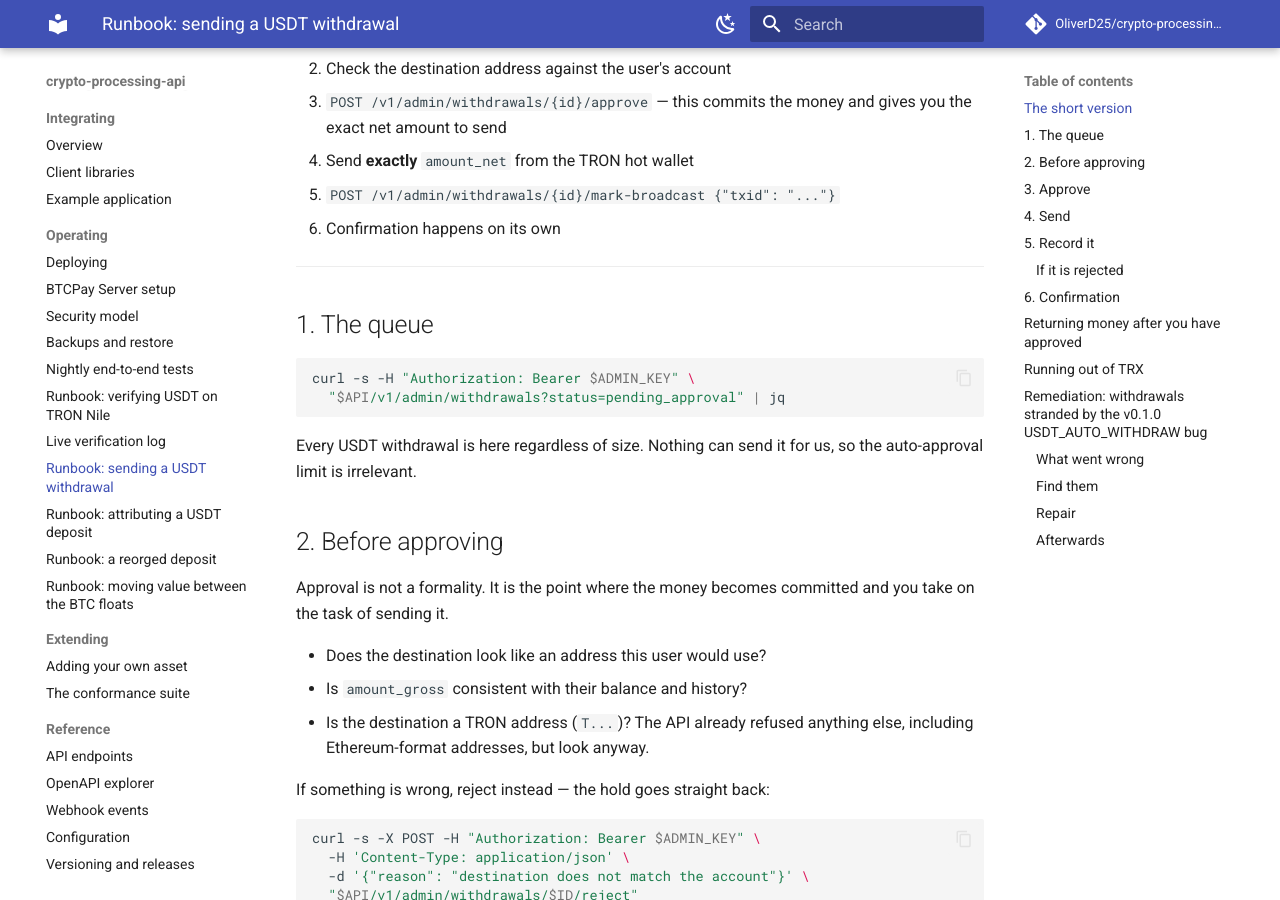
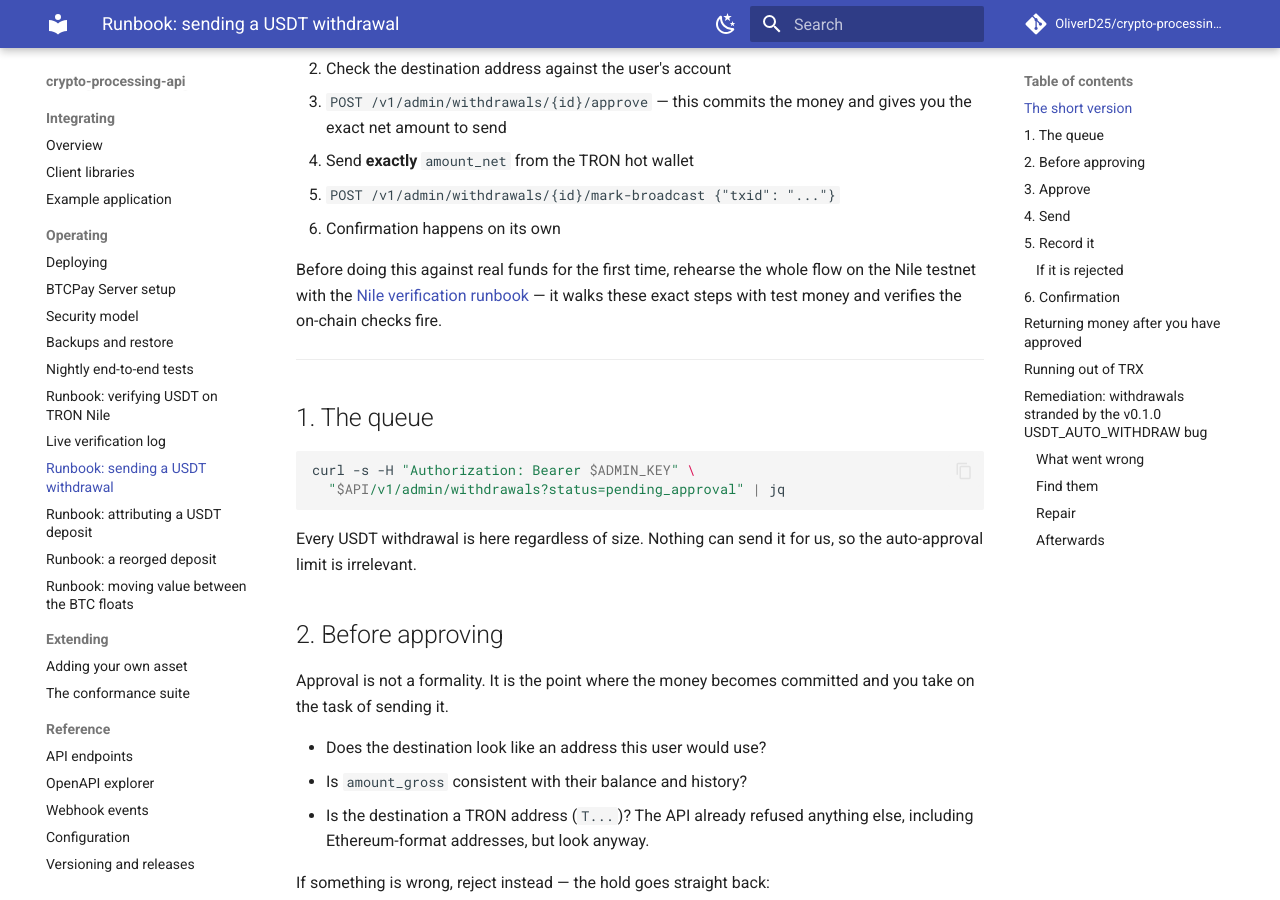
Before and after one commit to OliverD25/crypto-processing-api, an MkDocs documentation site: the page built from docs/operating/runbook-usdt-withdrawals.md, in a window 1280 px wide and 900 px high, scrolled down 393 px. Built offline with MkDocs 1.6.1 and Material for MkDocs 9.7.7, drawn with Linux system fonts in a browser that asks for light colours; comment, search, counter and statistics services are not loaded.

Commit message:
Bump python-multipart past its advisories and link the Nile runbook
The example app pinned python-multipart 0.0.20, which carries seven open
advisories (all fixed by 0.0.32). Also: tick the shipped docs site on the
roadmap, and point both places an operator meets the unverified-Nile
caveat at the new guided verification runbook.

Co-Authored-By: Claude Fable 5 <noreply@anthropic.com>

```diff
--- a/docs/operating/runbook-usdt-withdrawals.md
+++ b/docs/operating/runbook-usdt-withdrawals.md
@@ -18,6 +18,11 @@ Everything below assumes an `admin`-scope API key.
 4. Send **exactly** `amount_net` from the TRON hot wallet
 5. `POST /v1/admin/withdrawals/{id}/mark-broadcast {"txid": "..."}`
 6. Confirmation happens on its own
+
+Before doing this against real funds for the first time, rehearse the whole
+flow on the Nile testnet with the
+[Nile verification runbook](runbook-nile-verification.md) — it walks these
+exact steps with test money and verifies the on-chain checks fire.
 
 ---
 
```
Also changed, not shown: ROADMAP.md (+2 -1 lines), docs/operating/btcpay-setup.md (+3 -0 lines), 1 other file.
